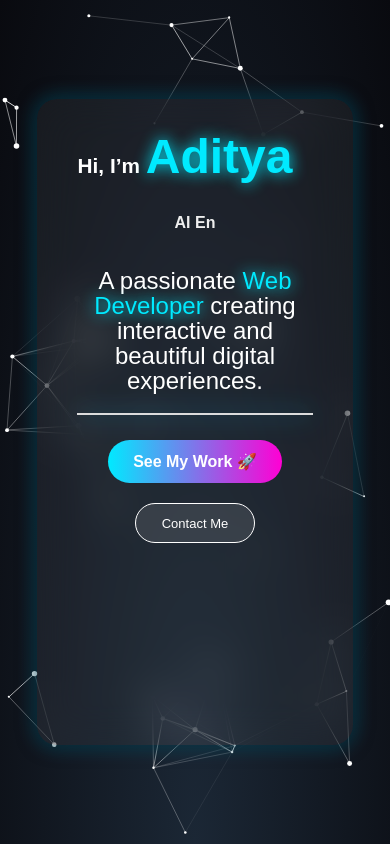
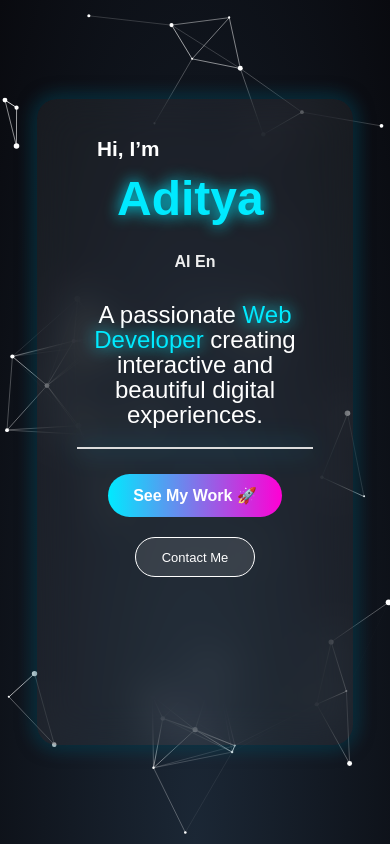
Before and after one commit to developer-dad/Intro-Page, a website: page index.html in a window 390 px wide. Drawn offline with Linux system fonts and the light colour scheme.

Commit message:
index responsive 2

```diff
--- a/styles.css
+++ b/styles.css
@@ -162,9 +162,10 @@ h1 {
     font-size: 1.3rem;
     margin-bottom: 10px;
     text-align: left;
-    margin-top: -10px;
-    margin-left: -20px;
-    margin-bottom: 30px;
+    margin-top: -15px;
+    margin-left: 0px;
+    margin-bottom: 20px;
+    line-height: 50px;
   }
 
   .namehighlight {
@@ -172,11 +173,12 @@ h1 {
     text-shadow: 0 0 15px #00eaff;
     font-size: 3rem;
     text-align: center;
+    margin: 0px 20px;
   }
 
   .typing {
     font-size: 1rem;
-    margin-bottom: 25px;
+    margin-bottom: 20px;
     color: #eee;
     min-height: 1.8rem;
   }
```
